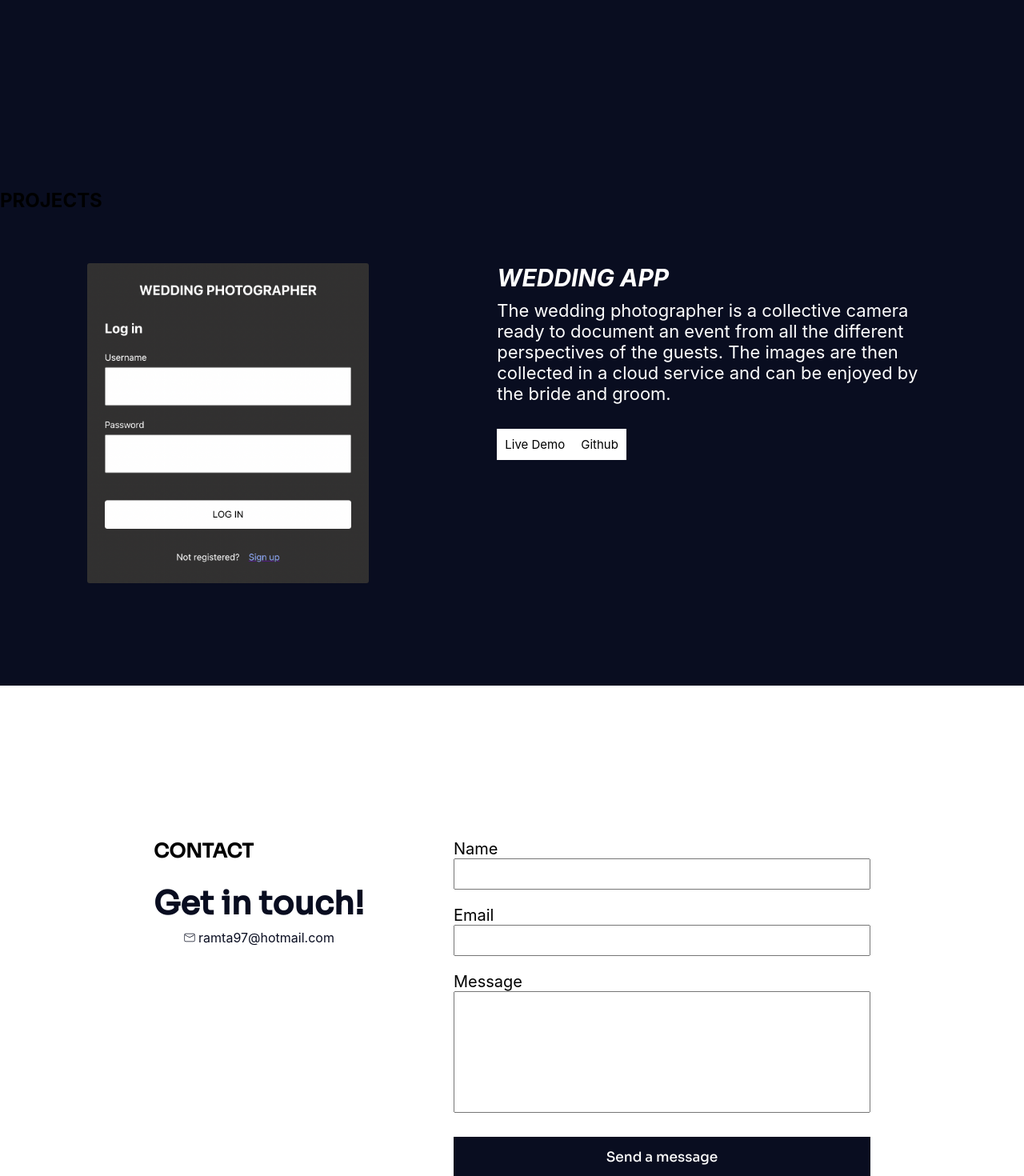
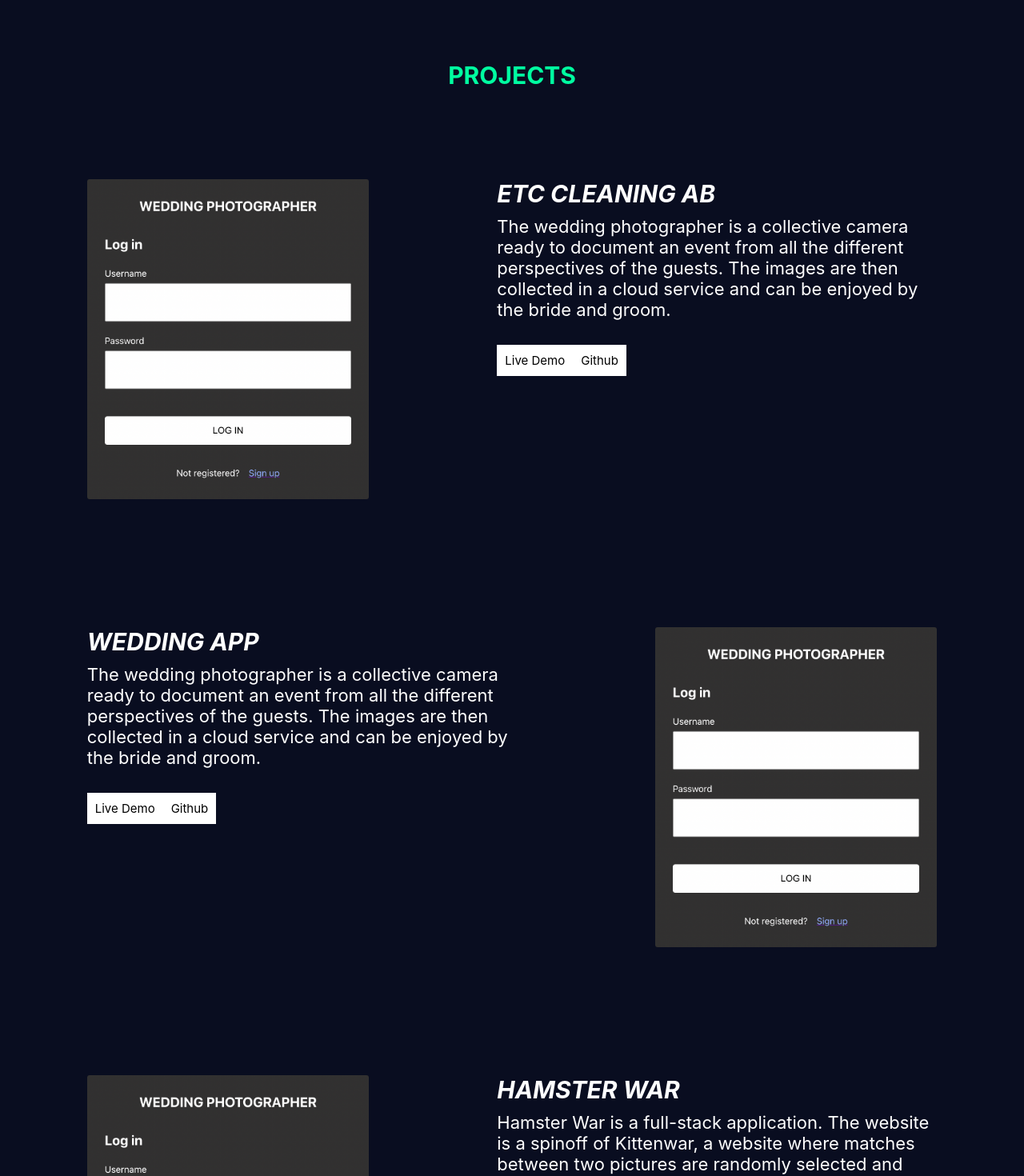
Before and after one commit to RHermez10/rher-portfolio, a React (Create React App) app: page / in a window 1280 px wide. Shown: the part 1330-2800 px from the top of the page at 80% size. Built offline with nearby package versions, Linux system fonts and the light colour scheme; a web font is replaced by a local one.

Commit message:
small changes

```diff
--- a/src/Components/Project/Project.jsx
+++ b/src/Components/Project/Project.jsx
@@ -1,9 +1,9 @@
 import { $ProjectContent, $Title, $Text, $Link, $InfoContent } from "./styles";
-export const Project = ({ image, title, text, link }) => {
+export const Project = ({ image, title, text, link, reverse }) => {
     return (
-        <$ProjectContent>
+        <$ProjectContent reverse={reverse}>
             <img src={image} height="50" alt="img" />
-            <$InfoContent>
+            <$InfoContent >
                 <$Title>{title}</$Title>
                 <$Text>{text}</$Text>
                 <div>
--- a/src/Components/Project/styles.jsx
+++ b/src/Components/Project/styles.jsx
@@ -2,6 +2,7 @@ import styled from "styled-components";
 
 export const $ProjectContent = styled.div`
   display: flex;
+    flex-direction: ${({ reverse }) => reverse && "row-reverse"};
   gap: 10rem;
   padding: 0rem 2rem;
   @media (max-width: 1024px) {
--- a/src/Pages/Projects/Projects.jsx
+++ b/src/Pages/Projects/Projects.jsx
@@ -1,15 +1,40 @@
 import { Project } from "../../Components/Project/Project";
 import wedding from "../../assets/images/weeding-app.png";
-import hamster from "../../assets/images/hamsters.png"
-import hangman from "../../assets/images/hangman.png"
-import { $ProjectWrapper, $Content } from "./styles"
+import hamster from "../../assets/images/hamsters.png";
+import hangman from "../../assets/images/hangman.png";
+import { $ProjectWrapper, $Content } from "./styles";
 
 function Projects() {
     return (
         <$ProjectWrapper id="projects">
             <h1>PROJECTS</h1>
             <$Content>
-                <Project image={wedding} title="Wedding app" text="The wedding photographer is a collective camera ready to document an event from all the different perspectives of the guests. The images are then collected in a cloud service and can be enjoyed by the bride and groom." link="https://github.com/RHermez10/wedding-camera-app" />
+                <Project
+                    image={wedding}
+                    title="ETC Cleaning AB"
+                    text="The wedding photographer is a collective camera ready to document an event from all the different perspectives of the guests. The images are then collected in a cloud service and can be enjoyed by the bride and groom."
+                    link="https://github.com/RHermez10/etc"
+                />
+                <Project
+                    reverse="reverse"
+                    image={wedding}
+                    title="Wedding app"
+                    text="The wedding photographer is a collective camera ready to document an event from all the different perspectives of the guests. The images are then collected in a cloud service and can be enjoyed by the bride and groom."
+                    link="https://github.com/RHermez10/wedding-camera-app"
+                />
+                <Project
+                    image={wedding}
+                    title="Hamster War"
+                    text="Hamster War is a full-stack application. The website is a spinoff of Kittenwar, a website where matches between two pictures are randomly selected and visitors vote for the one they find cutest."
+                    link="https://github.com/RHermez10/hasmterss-frontend"
+                />
+                <Project
+                    reverse="reverse"
+                    image={wedding}
+                    title="Hangman"
+                    text="A game developed with HTML, CSS and Javascript. The Hangman game generates a random word and let’s the user choose between letters to try to guess correct word. "
+                    link="https://github.com/RHermez10/Hangman-project-game"
+                />
             </$Content>
         </$ProjectWrapper>
     );
--- a/src/Pages/Projects/styles.jsx
+++ b/src/Pages/Projects/styles.jsx
@@ -2,15 +2,18 @@ import styled from "styled-components";
 
 export const $ProjectWrapper = styled.section`
 background-color: var(--mainColor);
-  padding: 15rem 0rem 8rem 0rem;
+  padding: 5rem 0rem;
   h1 {
-    color: var(--thirdColor);
-    padding-bottom: 4rem;
+    text-align: center;
+    color: var(--third-color);
+    padding-bottom: 7rem;
+    font-size: 30px;
   }
 `;
 
 export const $Content = styled.div`
   display: flex;
+  flex-wrap: wrap;
   justify-content: center;
-  gap: 5rem;
+  gap: 10rem;
 `;
```
